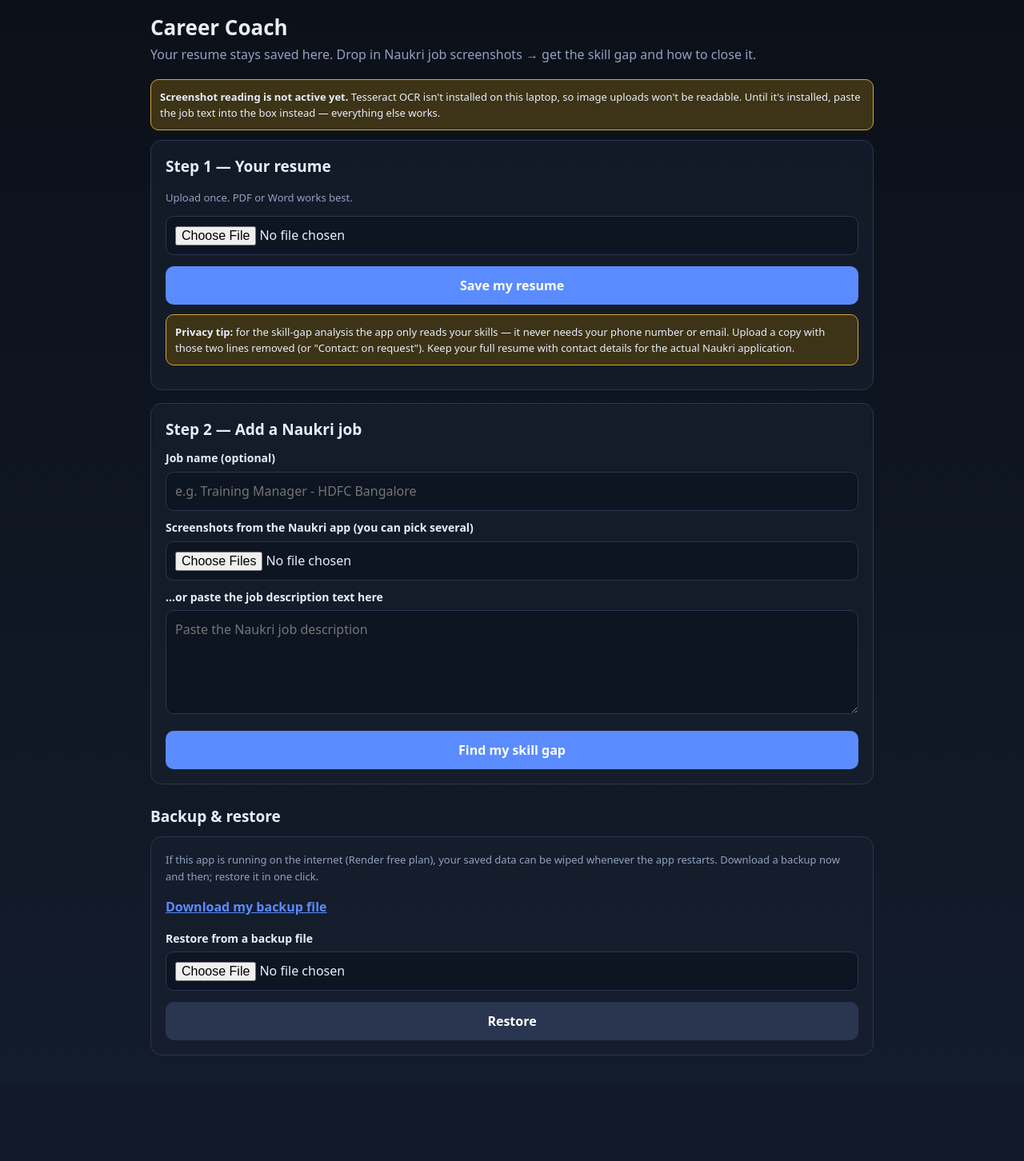
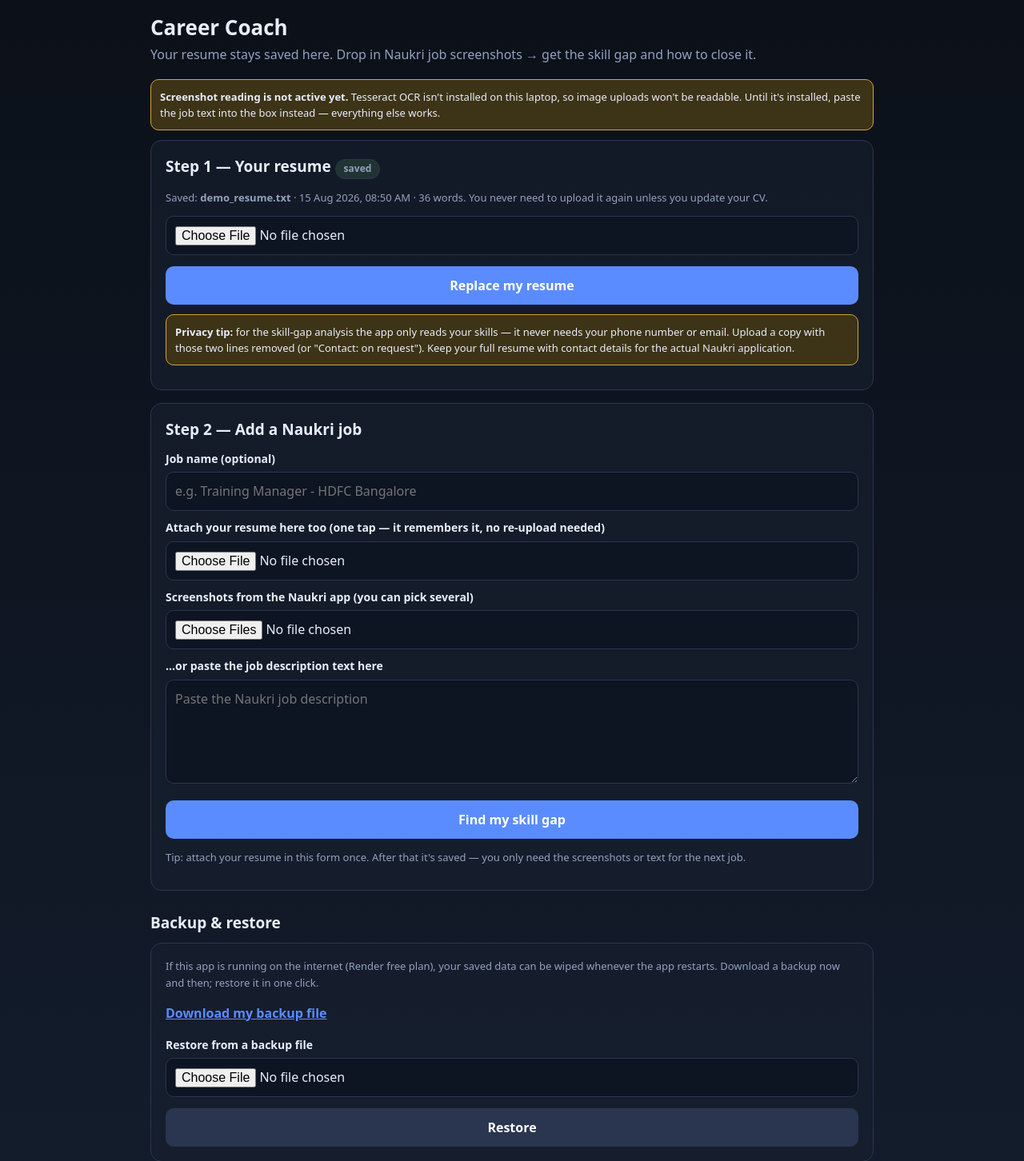
Before and after one commit to tejassrai908-cyber/career-coach, a Flask app: page / in a window 1280 px wide. Shown: the part 40-1492 px from the top of the page at 80% size. Before the commit the page ends 1360 px from the top, so only its background shows below. Run offline with Flask 3, Linux system fonts and the light colour scheme; data comes from the database, SQL or seed files in the repository; data that the repository does not hold is empty.

Commit message:
Fix resume re-upload loop + add one-shot submit and auto interview questions
- set_resume() writes DB + resume_mirror.txt so resume survives Render restarts
- /analyse accepts inline resume (resume_inline) for one-tap combined submit
- init_db re-seeds resume from mirror on boot
- new interview_questions() generates per-candidate Q&A from gaps
- report.html shows interview section; home.html has resume attach field
- verify_app.py extended with combined-submit + interview checks (43/43 pass)

```diff
--- a/app.py
+++ b/app.py
@@ -20,6 +20,11 @@ BASE = os.path.dirname(os.path.abspath(__file__))
 DATA = os.environ.get("CAREER_DATA_DIR", BASE)
 UPLOADS = os.path.join(DATA, "uploads")
 DB = os.path.join(DATA, "career.db")
+# Plain-text mirror of the saved resume. The SQLite DB (career.db) lives on a
+# disk that Render's free plan wipes on every restart, which is exactly why the
+# app kept demanding "upload your resume again". The mirror survives restarts,
+# so on boot we re-seed the DB from it -> your resume is remembered for good.
+RESUME_MIRROR = os.path.join(DATA, "resume_mirror.txt")
 os.makedirs(UPLOADS, exist_ok=True)
 
 # PIN lock: only needed when the app is public on the internet.
@@ -81,6 +86,28 @@ def init_db():
             id INTEGER PRIMARY KEY AUTOINCREMENT,
             title TEXT, role TEXT, source TEXT, jd_text TEXT,
             report TEXT, created TEXT)""")
+    # Re-seed the resume from the mirror so a Render restart never asks the
+    # user to upload their resume again.
+    if not get_resume() and os.path.exists(RESUME_MIRROR):
+        try:
+            payload = json.loads(open(RESUME_MIRROR, encoding="utf-8").read())
+            with db() as c:
+                c.execute("INSERT OR REPLACE INTO resume(id,filename,text,uploaded) VALUES(1,?,?,?)",
+                          (payload.get("filename"), payload.get("text"), payload.get("uploaded")))
+        except Exception:
+            pass
+
+
+def set_resume(filename, text, uploaded):
+    """Persist the resume in BOTH the DB and the mirror file."""
+    with db() as c:
+        c.execute("INSERT OR REPLACE INTO resume(id,filename,text,uploaded) VALUES(1,?,?,?)",
+                  (filename, text, uploaded))
+    try:
+        with open(RESUME_MIRROR, "w", encoding="utf-8") as f:
+            f.write(json.dumps({"filename": filename, "text": text, "uploaded": uploaded}))
+    except Exception:
+        pass
 
 
 def get_resume():
@@ -298,6 +325,48 @@ def analyse(jd_text, resume_text):
     return rep
 
 
+def interview_questions(rep, jd_text, resume_text):
+    """Generate the questions THIS employer will most likely ask this candidate,
+    drawn from the gaps the engine found plus the candidate's own resume.
+
+    This is the part a plain ChatGPT paste can't do well: it knows the gaps and
+    your real background, so every question comes with a tailored 'your answer'
+    built from your resume and the bridge skill you already have."""
+    res = norm(resume_text)
+
+    def answer_for(rec):
+        # Prefer the candidate's own resume wording that shows adjacent work.
+        if rec.get("bridge"):
+            return (f"Use the {rec['key']} angle: on your resume you already do "
+                    f"'{rec['bridge'][0]}'. Reframe it as {rec['key']} — same work, "
+                    f"framework name + one proof point. {rec.get('proof', '')}")
+        if rec.get("near"):
+            return (f"You're close on {rec['key']} — you do the work but may not name "
+                    f"the framework. Say: '{rec.get('proof', '')}'")
+        return (f"Be honest you're building it, and pivot to the closest thing you do: "
+                f"{rec.get('proof', '')}")
+
+    items = []
+    for g in (rep["gaps"] + rep["implied"])[:6]:
+        items.append(dict(
+            q=f"The JD asks for {g['key']}. How do you handle that today, and where's your proof?",
+            tip=g.get("why", ""),
+            a=answer_for(g)))
+    # A couple of role-level behavioural questions.
+    items.append(dict(
+        q=f"Why are you moving from training operations to a {rep['role_label']} role?",
+        tip="They'll probe motivation. Tie it to ownership you already have.",
+        a="Point to owning the 12-trainer team, the NHT/Technical curriculum and MIS "
+          "governance — you already operate at manager scope, you want the title and the "
+          "strategic remit that comes with it."))
+    items.append(dict(
+        q=f"What's your biggest gap for a {rep['role_label']} role, and how are you closing it?",
+        tip="They reward self-awareness here, not 'I have no weaknesses'.",
+        a="Name the top true gap from above, show the concrete learning step you've started "
+          "(one of the 'how to learn it' links), and a date you'll have proof."))
+    return items
+
+
 # --------------------------------------------------------------- routes
 @app.route("/")
 def home():
@@ -326,18 +395,26 @@ def upload_resume():
     f.seek(0)
     with open(path, "wb") as out:
         out.write(f.read())
-    with db() as c:
-        c.execute("INSERT OR REPLACE INTO resume(id,filename,text,uploaded) VALUES(1,?,?,?)",
-                  (f.filename, text, dt.datetime.now().strftime("%d %b %Y, %I:%M %p")))
+    set_resume(f.filename, text, dt.datetime.now().strftime("%d %b %Y, %I:%M %p"))
     flash(f"Resume saved ({note}, {len(text.split())} words). It stays saved - no need to upload again.", "good")
     return redirect(url_for("home"))
 
 
 @app.route("/analyse", methods=["POST"])
 def do_analyse():
+    # ---- Accept the resume INLINE so the whole thing is one submit. ----
+    # This is the real fix for the "it keeps asking me to upload my resume"
+    # loop: you attach the resume together with the JD and press one button.
+    rf = request.files.get("resume_inline")
+    if rf and rf.filename:
+        text, note = extract_text(rf)
+        if len(text.strip()) >= 50:
+            set_resume(rf.filename, text,
+                       dt.datetime.now().strftime("%d %b %Y, %I:%M %p"))
+
     r = get_resume()
     if not r:
-        flash("Upload your resume once first.", "bad")
+        flash("Attach your resume (or use Step 1 to save it once) and try again.", "bad")
         return redirect(url_for("home"))
 
     chunks, notes = [], []
@@ -361,6 +438,7 @@ def do_analyse():
 
     rep = analyse(jd_text, r["text"])
     rep["sources"] = notes
+    rep["interview"] = interview_questions(rep, jd_text, r["text"])
     title = (request.form.get("title") or "").strip() or (
         jd_text.strip().splitlines()[0][:70] if jd_text.strip() else "Untitled job")
     with db() as c:
--- /dev/null
+++ b/resume_mirror.txt
@@ -0,0 +1 @@
+{"filename": "demo_resume.txt", "text": "Tejas S R - Training Operations Coordinator\nCoordinate a team of 12 trainers; NHT Day 1-12; Technical Training Day 1-3\nMIS Update, Advanced Excel pivot tables VLOOKUP, Power BI dashboards\nAttendance Regularization, SOP documentation, presentation skills\n", "uploaded": "15 Aug 2026, 08:50 AM"}
--- a/templates/home.html
+++ b/templates/home.html
@@ -29,12 +29,16 @@ Keep your full resume with contact details for the actual Naukri application.</d
 <form method="post" action="/analyse" enctype="multipart/form-data">
   <label>Job name (optional)</label>
   <input type="text" name="title" placeholder="e.g. Training Manager - HDFC Bangalore">
+  <label>Attach your resume here too (one tap &mdash; it remembers it, no re-upload needed)</label>
+  <input type="file" name="resume_inline" accept=".pdf,.docx,.txt,.png,.jpg,.jpeg">
   <label>Screenshots from the Naukri app (you can pick several)</label>
   <input type="file" name="shots" accept="image/*" multiple>
   <label>...or paste the job description text here</label>
   <textarea name="pasted" placeholder="Paste the Naukri job description"></textarea>
   <button>Find my skill gap</button>
 </form>
+<p class="mut">Tip: attach your resume in this form once. After that it's saved &mdash; you only
+need the screenshots or text for the next job.</p>
 </div>
 
 {% if jds %}
```
Also changed, not shown: templates/report.html (+13 -0 lines), verify_app.py (+16 -7 lines).
